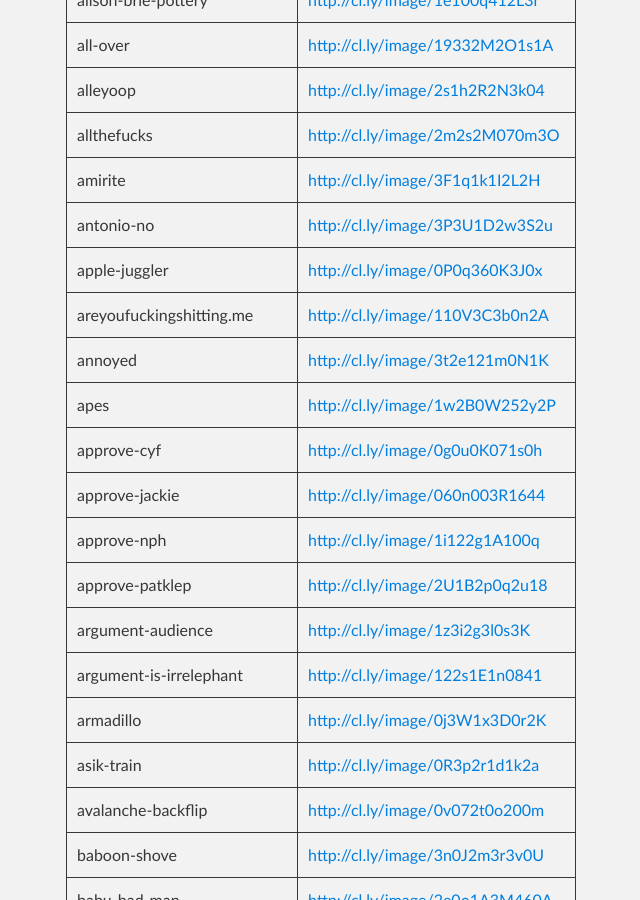
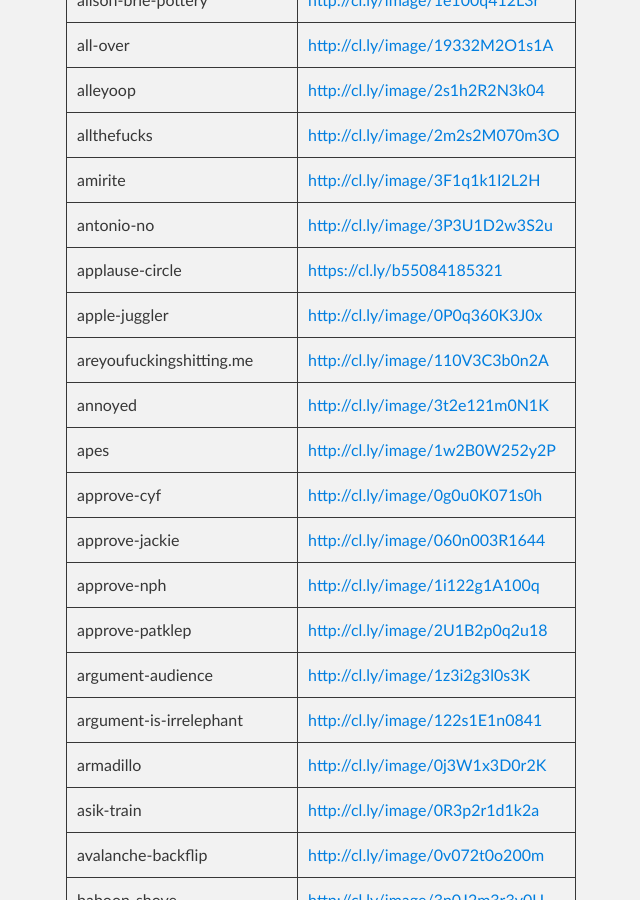
Before and after one commit to eskfung/eskfung.github.io, a Jekyll site: the page built from _posts/2013-03-14-gifs.md, in a window 1280 px wide and 900 px high, scrolled down 506 px. Shown: the whole window, without its empty margins (254-894 px from the left). Built offline with Jekyll 4.4.1, drawn with Linux system fonts in a browser that asks for light colours; some of the changed text lies outside the part shown.

Commit message:
Update 2013-03-14-gifs.md

```diff
--- a/_posts/2013-03-14-gifs.md
+++ b/_posts/2013-03-14-gifs.md
@@ -15,6 +15,7 @@ alleyoop | <http://cl.ly/image/2s1h2R2N3k04>
 allthefucks | <http://cl.ly/image/2m2s2M070m3O>
 amirite | <http://cl.ly/image/3F1q1k1I2L2H>
 antonio-no | <http://cl.ly/image/3P3U1D2w3S2u>
+applause-circle | <https://cl.ly/b55084185321>
 apple-juggler | <http://cl.ly/image/0P0q360K3J0x>
 areyoufuckingshitting.me | <http://cl.ly/image/110V3C3b0n2A>
 annoyed | <http://cl.ly/image/3t2e121m0N1K>
```
Also changed, not shown: other parts of _posts/2013-03-14-gifs.md (+1 -0 lines).
